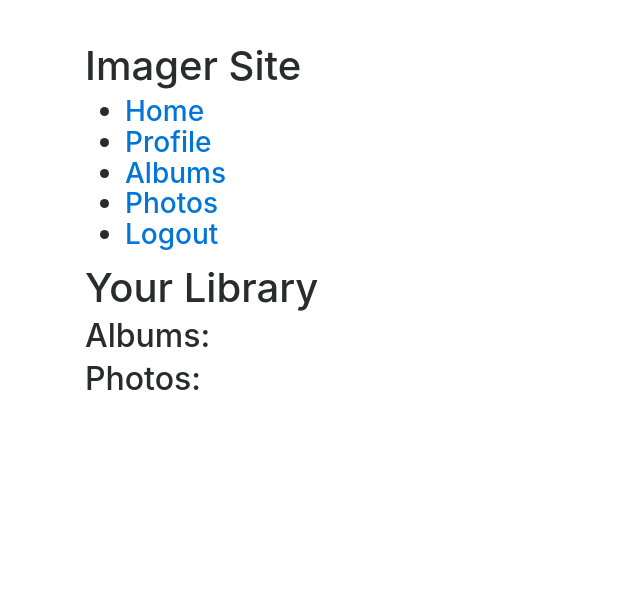
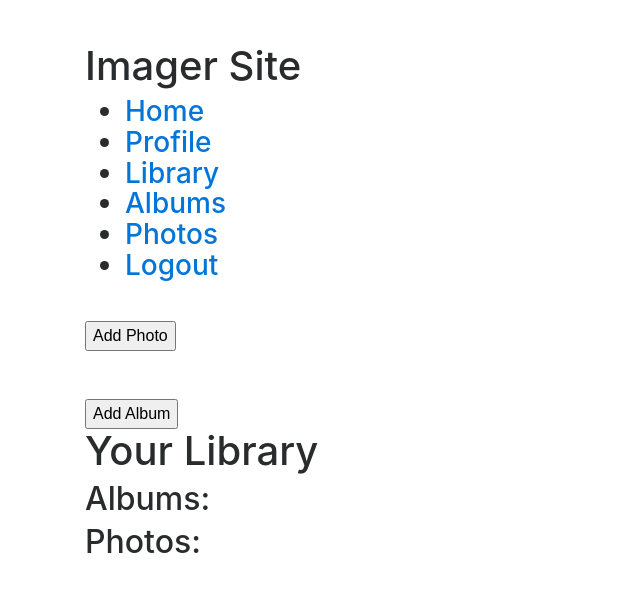
Before and after one commit to JSchatzman/django-imager, a Django app: a page that uses imagersite/imagersite/templates/layout.html in a window 1280 px wide. Shown: the top 592 px of the page, without its empty margins (0-640 px from the left). Run offline with Django 3.2, Linux system fonts and the light colour scheme; the visitor is signed in with stand-in values (Sample User, id 1); data that the repository does not hold is empty; some libraries are stand-ins or nearby versions.

Commit message:
adding 'add album' and 'add photo' to library

```diff
--- a/imagersite/imager_images/templates/imager_images/library.html
+++ b/imagersite/imager_images/templates/imager_images/library.html
@@ -3,6 +3,15 @@
 The Library
 {% endblock %}
 {% block body %}
+<br>
+<form action="{% url 'add_photo' %}">
+    <input type="submit" value="Add Photo">
+</form>
+<br>
+<br>
+<form action="{% url 'add_album' %}">
+    <input type="submit" value="Add Album">
+</form>
 <h1>Your Library<h1>
 <h2>Albums:</h2>
 {% for album in albums %}
--- a/imagersite/imager_images/urls.py
+++ b/imagersite/imager_images/urls.py
@@ -7,7 +7,8 @@ from imager_images.views import (
     PhotoView,
     AlbumView,
     LibraryView,
-    AddPhotoView
+    AddPhotoView,
+    AddAlbumView
 )
 
 urlpatterns = [
@@ -16,5 +17,6 @@ urlpatterns = [
     url(r'^albums/$', AllAlbumsView.as_view(), name="albums"),
     url(r'^albums/(?P<pk>\d+)/$', AlbumView.as_view(), name="album"),
     url(r'^library/$', LibraryView.as_view(), name="library"),
-    url(r'^photos/add/$', AddPhotoView.as_view(), name="add_photo")
+    url(r'^photos/add/$', AddPhotoView.as_view(), name="add_photo"),
+    url(r'^albums/add/$', AddAlbumView.as_view(), name="add_album")
 ]
--- a/imagersite/imager_images/views.py
+++ b/imagersite/imager_images/views.py
@@ -1,6 +1,6 @@
 from django.shortcuts import render
 from imager_images.models import Photo, Album
-from imager_images.forms import AddPhotoForm
+from imager_images.forms import AddPhotoForm, AddAlbumForm
 from django.views.generic import TemplateView, CreateView, ListView
 
 from django.shortcuts import redirect
@@ -88,3 +88,21 @@ class AddPhotoView(CreateView):
             photo.published_date = timezone.now()
         photo.save()
         return redirect('library', pk=photo.pk)
+
+
+class AddAlbumView(CreateView):
+    """Class based view for creating photos."""
+
+    model = Album
+    form_class = AddAlbumForm
+    template_name = 'imager_images/add_album.html'
+
+    def form_valid(self, form):
+        album = form.save()
+        album.owner = self.request.user.profile
+        album.date_uploaded = timezone.now()
+        album.date_modified = timezone.now()
+        if album.published == "PUBLIC":
+            album.published_date = timezone.now()
+        album.save()
+        return redirect('library', pk=album.pk)
--- a/imagersite/imagersite/templates/layout.html
+++ b/imagersite/imagersite/templates/layout.html
@@ -30,6 +30,7 @@
                     </li>
                     {% if user.is_authenticated %}
                         <li><a href="{% url 'profile' username=user.username %}">Profile</a></li>
+                        <li><a href="{% url 'library' %}">Library</a></li>
                         <li><a href="{% url 'albums' %}">Albums</a></li>
                         <li><a href="{% url 'photos' %}">Photos</a></li>
                         <li><a href="{% url 'logout' %}">Logout</a></li>
```
Also changed, not shown: imagersite/imager_images/templates/imager_images/add_album.html (added, +12 -0 lines).
